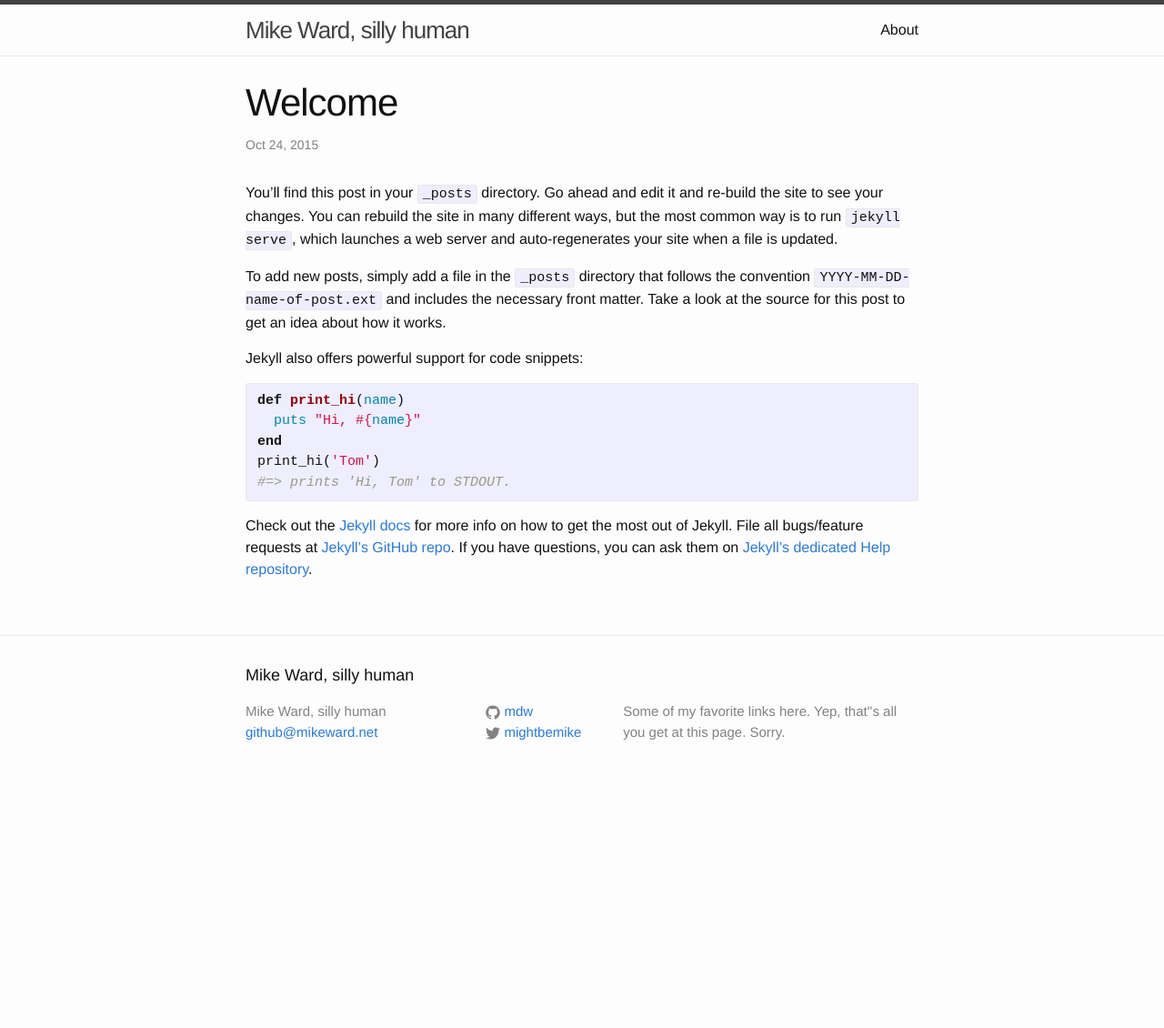
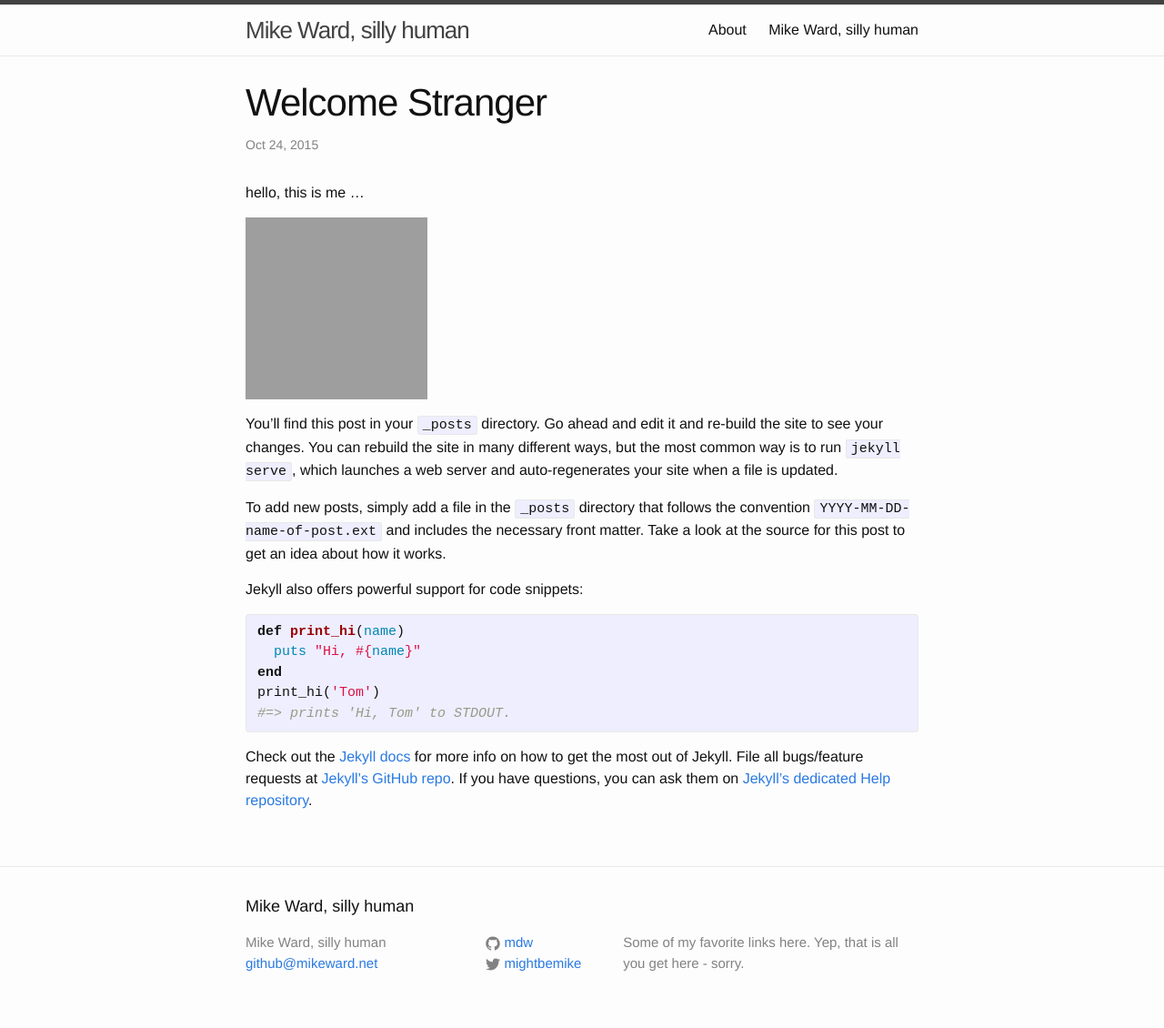
Before and after one commit to mdw/mdw.github.io, a Jekyll site: the page built from _posts/2015-10-24-welcome-to-jekyll.markdown, in a window 1280 px wide. Shown: the whole page at 91% size. Built offline with Jekyll 4.4.1, drawn with Linux system fonts in a browser that asks for light colours; before the commit the page ends 900 px from its top, so only the background shows below that; grey boxes are pictures that could not be loaded.

Commit message:
added a gravatar pic, lol

```diff
--- a/_config.yml
+++ b/_config.yml
@@ -3,7 +3,7 @@ title: Mike Ward, silly human
 email: github@mikeward.net
 description: > # this means to ignore newlines until "baseurl:"
   Some of my favorite links here.
-  Yep, that''s all you get at this page. Sorry.
+  Yep, that is all you get here - sorry.
 baseurl: "" # the subpath of your site, e.g. /blog/
 url: "http://github.mikeward.net" # the base hostname & protocol for your site
 twitter_username: mightbemike
--- a/_posts/2015-10-24-welcome-to-jekyll.markdown
+++ b/_posts/2015-10-24-welcome-to-jekyll.markdown
@@ -1,9 +1,14 @@
 ---
 layout: post
-title:  "Welcome"
+title:  "Welcome Stranger"
 date:   2015-10-24 01:47:39
 categories: jekyll update
+gravatar:	"https://en.gravatar.com/userimage/5924047/07f2a056d18fd10a7054b7c4d2e73ed8.jpeg"
 ---
+hello, this is me ...
+
+![]({{ page.gravatar }})
+
 You’ll find this post in your `_posts` directory. Go ahead and edit it and re-build the site to see your changes. You can rebuild the site in many different ways, but the most common way is to run `jekyll serve`, which launches a web server and auto-regenerates your site when a file is updated.
 
 To add new posts, simply add a file in the `_posts` directory that follows the convention `YYYY-MM-DD-name-of-post.ext` and includes the necessary front matter. Take a look at the source for this post to get an idea about how it works.
--- a/index.html
+++ b/index.html
@@ -1,5 +1,6 @@
 ---
 layout: default
+title: Mike Ward, silly human
 ---
 
 <div class="home">
@@ -18,6 +19,4 @@ layout: default
     {% endfor %}
   </ul>
 
-  <p class="rss-subscribe">subscribe <a href="{{ "/feed.xml" | prepend: site.baseurl }}">via RSS</a></p>
-
 </div>
```
